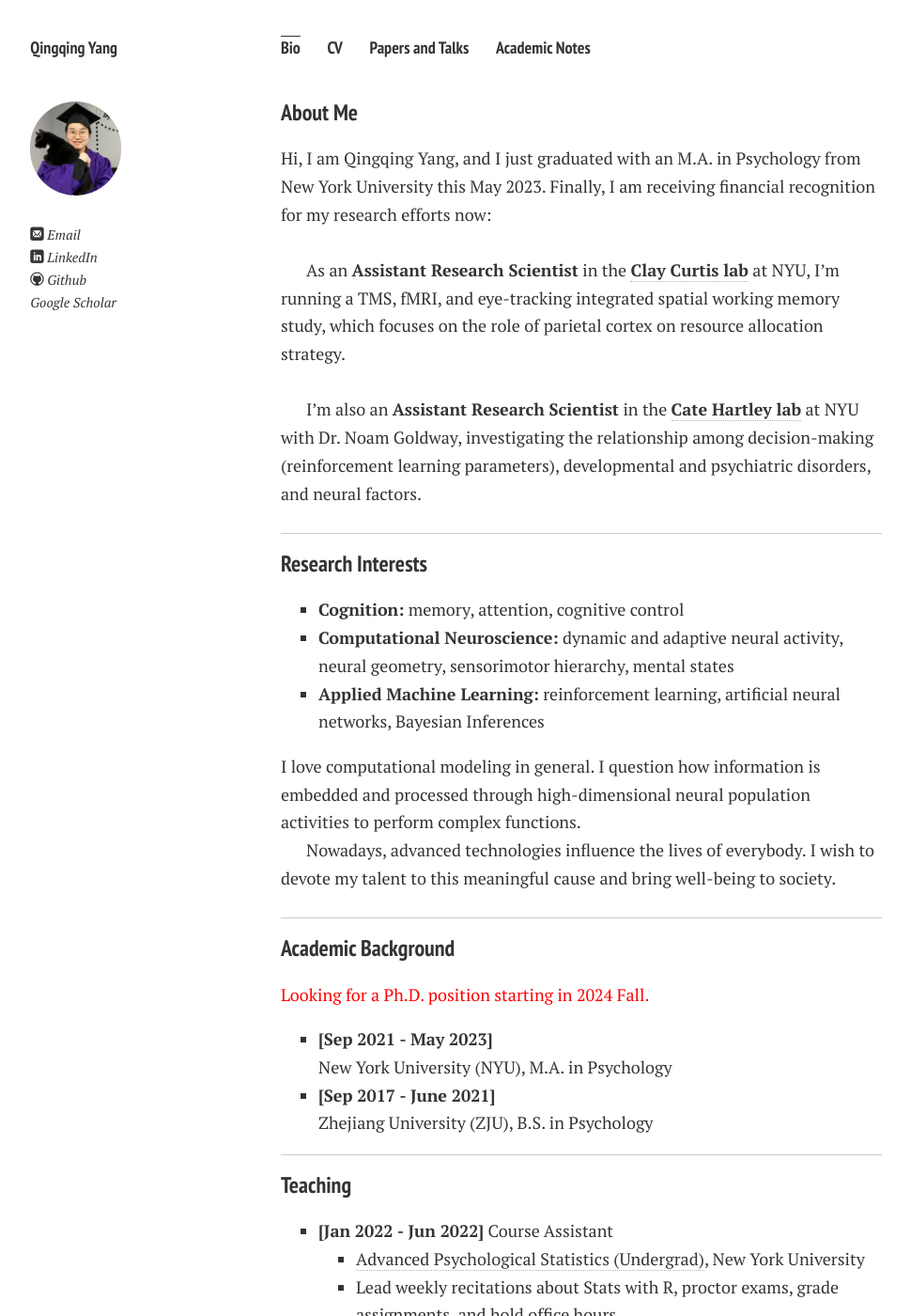
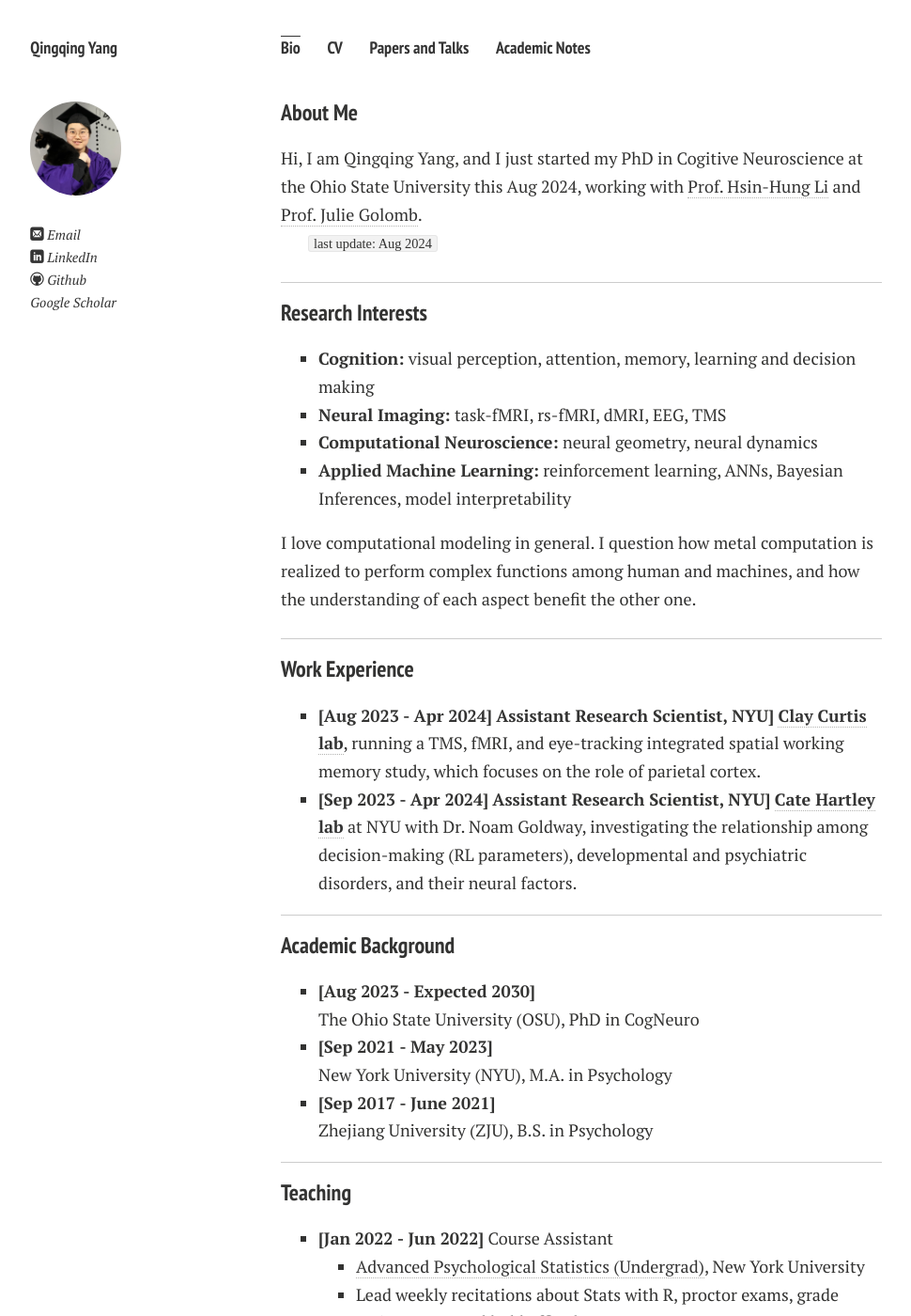
Before and after one commit to Qingqing-Yang-177/Qingqing-Yang-177.github.io, a Jekyll site: the page built from index.md, in a window 1280 px wide and 1400 px high. Shown: the whole window at 94% size, without its empty margins (21-991 px from the left). Built offline with Jekyll 4.4.1, drawn with Linux system fonts in a browser that asks for light colours; nearby versions of some CDN libraries; comment, search, counter and statistics services are not loaded; a style sheet for code colours, icons or effects is not loaded; our own code applies the rules of GitHub Pages for plain Markdown files.

Commit message:
Update index.md
update new position

```diff
--- a/index.md
+++ b/index.md
@@ -4,32 +4,35 @@ layout: page
 
 ### About Me
 
-Hi, I am Qingqing Yang, and I just graduated with an M.A. in Psychology from New York University this May 2023. Finally, I am receiving financial recognition for my research efforts now:
+Hi, I am Qingqing Yang, and I just started my PhD in Cogitive Neuroscience at the Ohio State University this Aug 2024, working with [Prof. Hsin-Hung Li](https://www.hsinhungli.com/) and [Prof. Julie Golomb](https://u.osu.edu/golomblab/).
 
-<br>
-
-  As an **Assistant Research Scientist** in the [**Clay Curtis lab**](https://www.clayspacelab.com/lab) at NYU, I'm running a TMS, fMRI, and eye-tracking integrated spatial working memory study, which focuses on the role of parietal cortex on resource allocation strategy.
-
-<br>
-
-  I'm also an **Assistant Research Scientist** in the [**Cate Hartley lab**](https://www.hartleylab.org/) at NYU with Dr. Noam Goldway, investigating the relationship among decision-making (reinforcement learning parameters), developmental and psychiatric disorders, and neural factors.
+`last update: Aug 2024`
 
 ---
 ### Research Interests
 
-- **Cognition:** memory, attention, cognitive control
-- **Computational Neuroscience:** dynamic and adaptive neural activity, neural geometry, sensorimotor hierarchy, mental states
-- **Applied Machine Learning:** reinforcement learning, artificial neural networks, Bayesian Inferences
+- **Cognition:** visual perception, attention, memory, learning and decision making
+- **Neural Imaging:** task-fMRI, rs-fMRI, dMRI, EEG, TMS
+- **Computational Neuroscience:** neural geometry, neural dynamics
+- **Applied Machine Learning:** reinforcement learning, ANNs, Bayesian Inferences, model interpretability
 
-I love computational modeling in general. I question how information is embedded and processed through high-dimensional neural population activities to perform complex functions.
+I love computational modeling in general. I question how metal computation is realized to perform complex functions among human and machines, and how the understanding of each aspect benefit the other one.
 
-Nowadays, advanced technologies influence the lives of everybody. I wish to devote my talent to this meaningful cause and bring well-being to society.
+---
+### Work Experience
+
+- **[Aug 2023 - Apr 2024]**
+**Assistant Research Scientist, NYU]**
+[**Clay Curtis lab**](https://www.clayspacelab.com/lab), running a TMS, fMRI, and eye-tracking integrated spatial working memory study, which focuses on the role of parietal cortex.
+- **[Sep 2023 - Apr 2024]**
+**Assistant Research Scientist, NYU]**
+[**Cate Hartley lab**](https://www.hartleylab.org/) at NYU with Dr. Noam Goldway, investigating the relationship among decision-making (RL parameters), developmental and psychiatric disorders, and their neural factors.
 
 ---
 ### Academic Background
 
-<font color='red'> Looking for a Ph.D. position starting in 2024 Fall. </font>
-
+- **[Aug 2023 - Expected 2030]** <br>
+The Ohio State University (OSU), PhD in CogNeuro
 - **[Sep 2021 - May 2023]** <br>
 New York University (NYU), M.A. in Psychology
 - **[Sep 2017 - June 2021]** <br>
```
